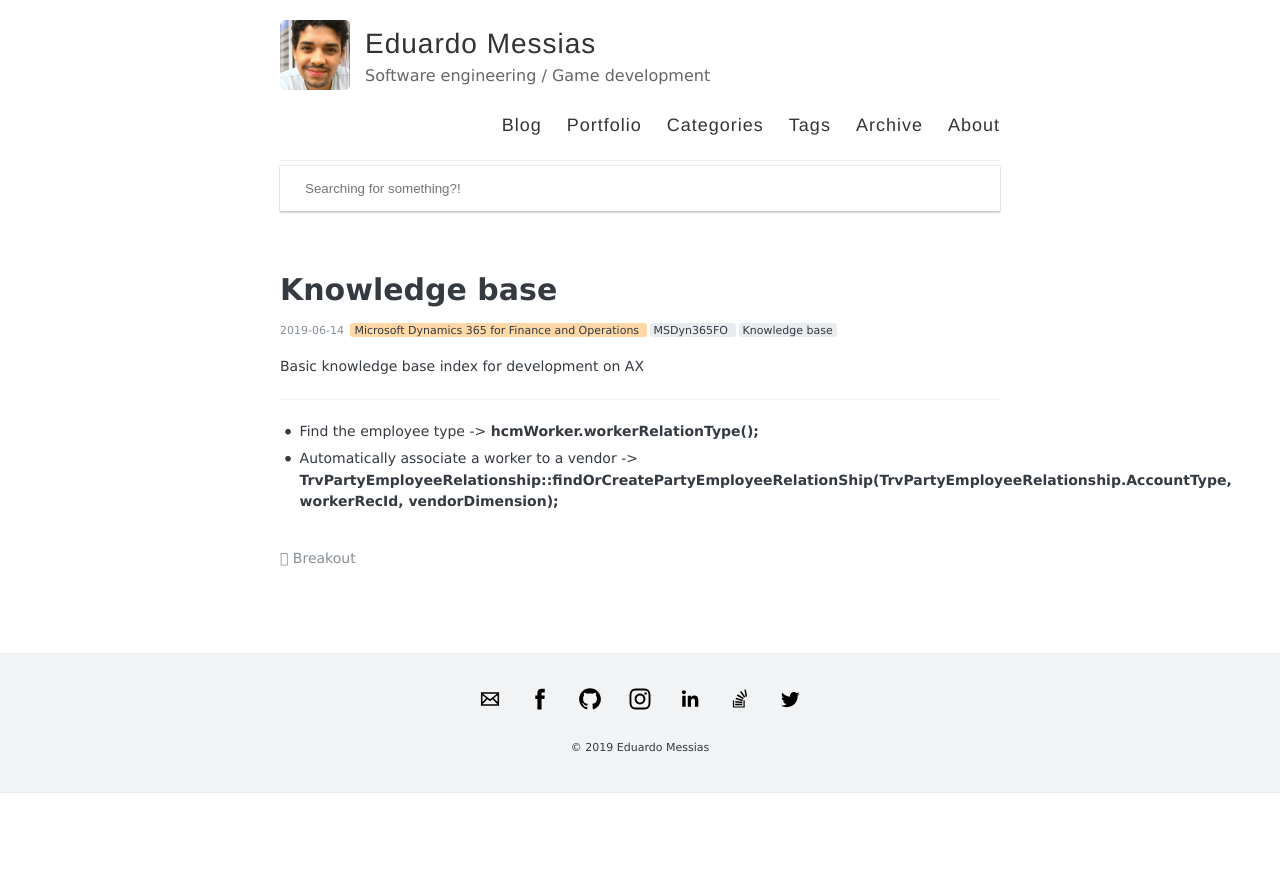
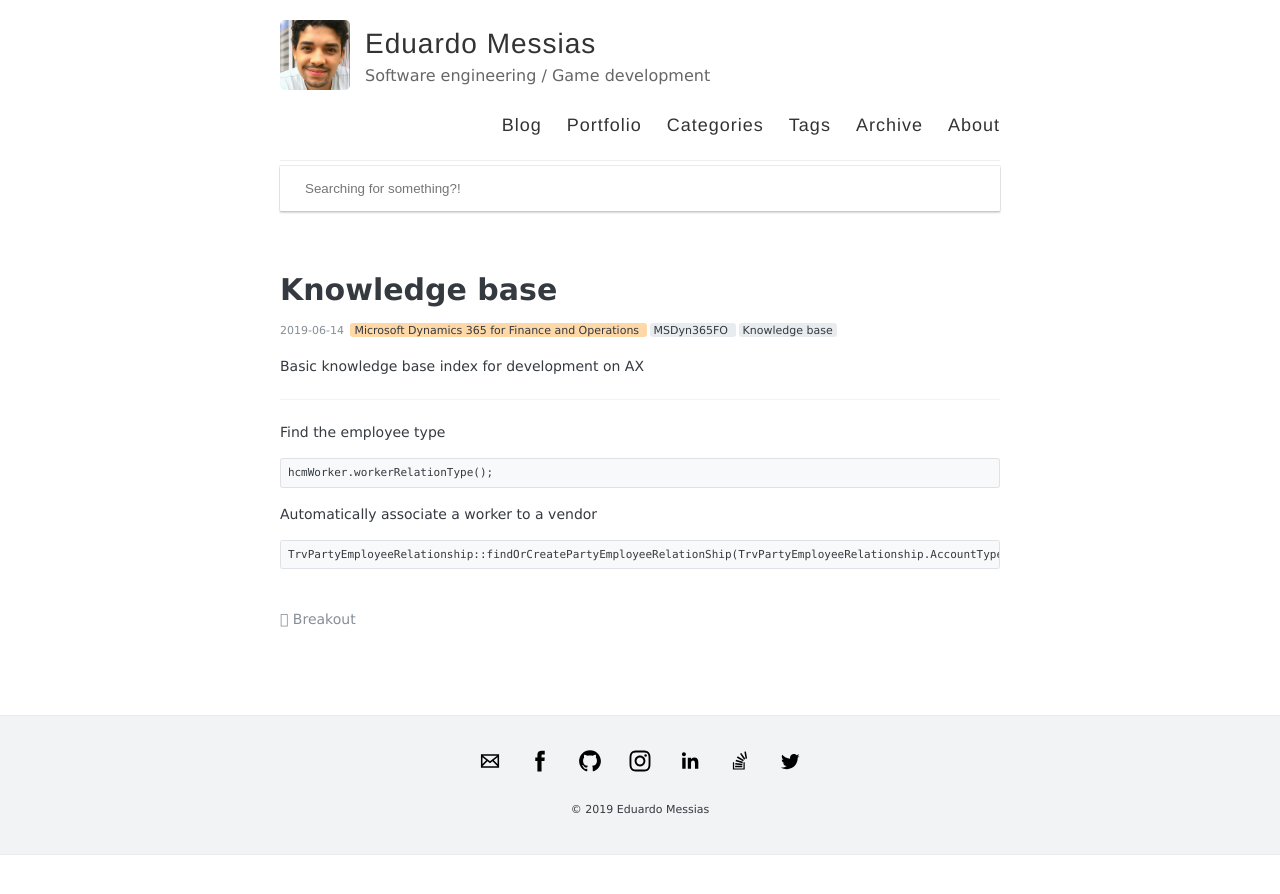
Before and after one commit to eduardomessias/eduardomessias.github.io, a Jekyll site: the page built from _posts/2019-06-14-ms-dyn-365-fo-knowledge-base.md, in a window 1280 px wide. Shown: the top 894 px of the page. Built offline with Jekyll 4.4.1, drawn with Linux system fonts in a browser that asks for light colours.

````diff
--- a/_posts/2019-06-14-ms-dyn-365-fo-knowledge-base.md
+++ b/_posts/2019-06-14-ms-dyn-365-fo-knowledge-base.md
@@ -12,5 +12,12 @@ Basic knowledge base index for development on AX
 
 ---
 
-- Find the employee type -> **hcmWorker.workerRelationType();**
-- Automatically associate a worker to a vendor -> **TrvPartyEmployeeRelationship::findOrCreatePartyEmployeeRelationShip(TrvPartyEmployeeRelationship.AccountType, workerRecId, vendorDimension);**
+Find the employee type
+```
+hcmWorker.workerRelationType();
+```
+
+Automatically associate a worker to a vendor
+```
+TrvPartyEmployeeRelationship::findOrCreatePartyEmployeeRelationShip(TrvPartyEmployeeRelationship.AccountType, workerRecId, vendorDimension);
+```
````
